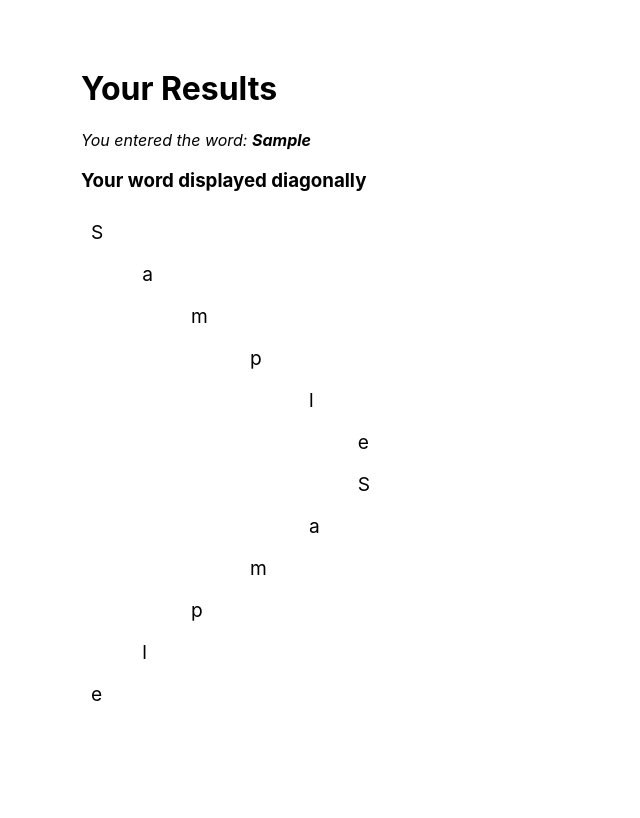
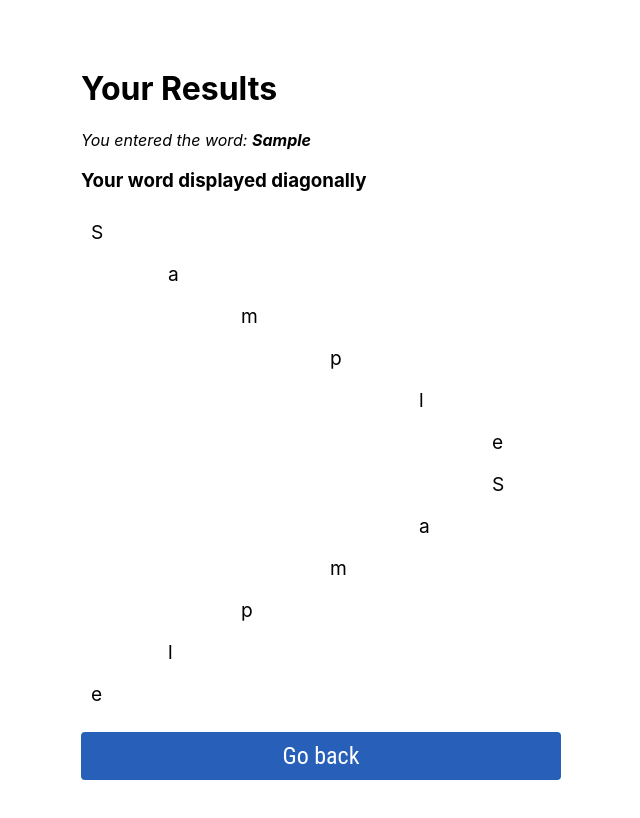
Before and after one commit to emmawalshdev/diagonal-word-challenge, a React (Create React App) app: page / in a window 1280 px wide. Both pictures are taken after typing "Sample" into the empty fields and a click on the button "Go". Shown: the top 818 px of the page, without its empty margins (159-799 px from the left). Built offline with nearby package versions, Linux system fonts and the light colour scheme.

Commit message:
Add go back btn and styling updates

```diff
--- a/src/components/WordGenerator.module.css
+++ b/src/components/WordGenerator.module.css
@@ -8,7 +8,7 @@
 }
 
 .formFields {
-    max-width: 500px;
+    max-width: 30rem;
     margin: 2.5rem 0;
 }
 
@@ -32,6 +32,7 @@ form input {
     font-size: 1.5rem;
     font-size: 1rem;
     margin-top: 1rem;
+    box-sizing: border-box;
 }
 
 button {
--- a/src/pages/Results.js
+++ b/src/pages/Results.js
@@ -1,15 +1,21 @@
 import React from "react";
-import { useLocation, /* other hooks */ } from 'react-router-dom';
+import { useLocation, BrowserRouter as Router, useNavigate } from 'react-router-dom';
 import classes from './Results.module.css'
 
 const Results = (props) => {
     const { state } = useLocation();
     let str = state.data.split(''); // split word by letter + store in array
 
+    const navigate = useNavigate();
+
+    const btnClickHandler = () => {
+        console.log('clicked');
+        navigate("/");
+    }
     return (
         <div className={classes.results}>
             <h1>Your Results</h1>
-
+            <div className={classes.resultsView}>
                 <p>
                     <em>
                         You entered the word: <b>{ state.data }</b>
@@ -50,6 +56,11 @@ const Results = (props) => {
                     })}
                     </tbody>
                 </table>
+
+                <button type="button" onClick={btnClickHandler}>
+                        Go back
+                </button>
+            </div>
         </div>
     )
 }
--- a/src/pages/Results.module.css
+++ b/src/pages/Results.module.css
@@ -6,8 +6,11 @@
     text-align: left;
 }
 
+.resultsView {
+    max-width: 30rem;
+}
+
 table {
-    max-width: 20rem;
     width: 100%;
     /* background: rgb(207, 204, 246);
     border: 1px solid black; */
```
Lines whose indentation alone changed are shown as unchanged.
